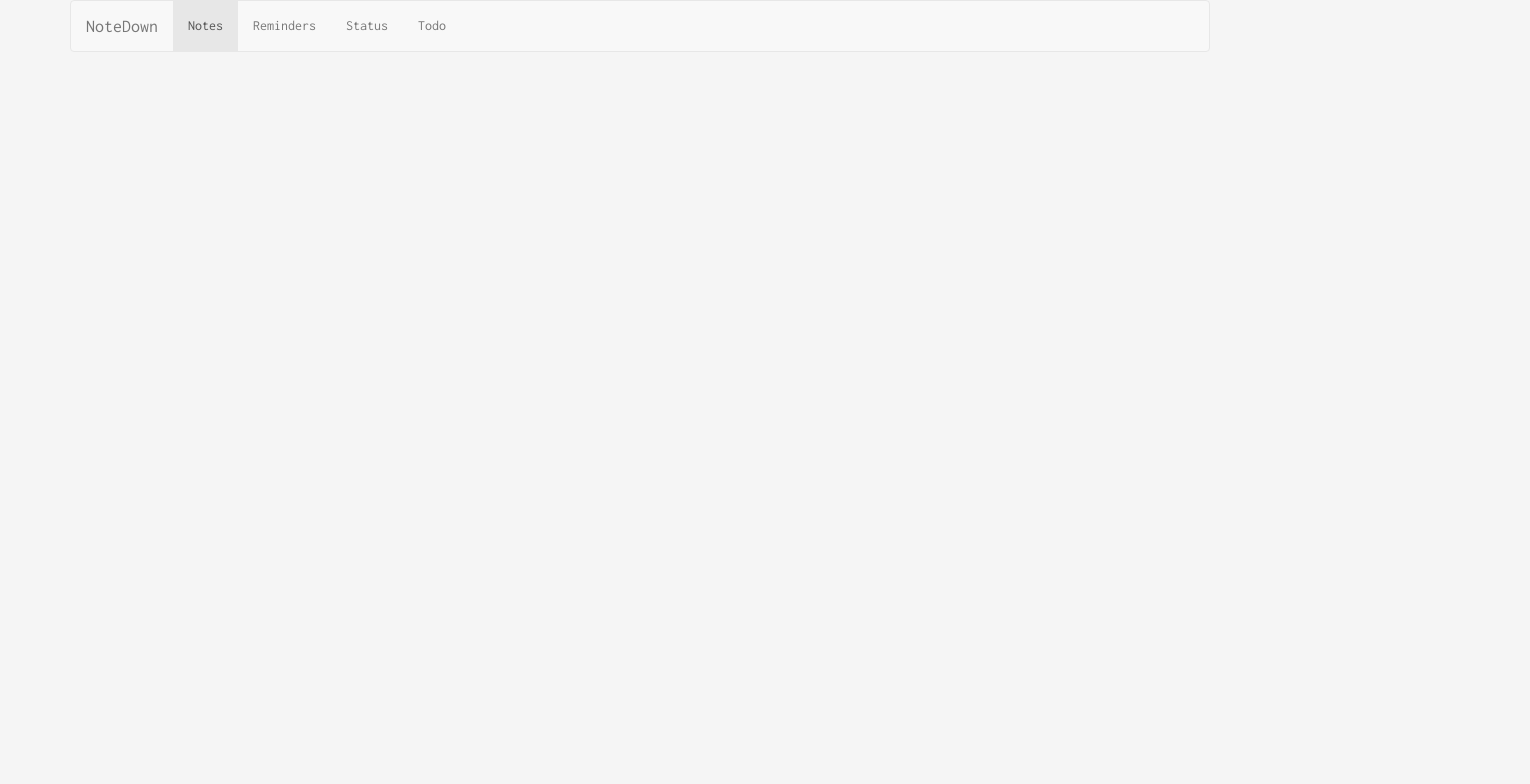
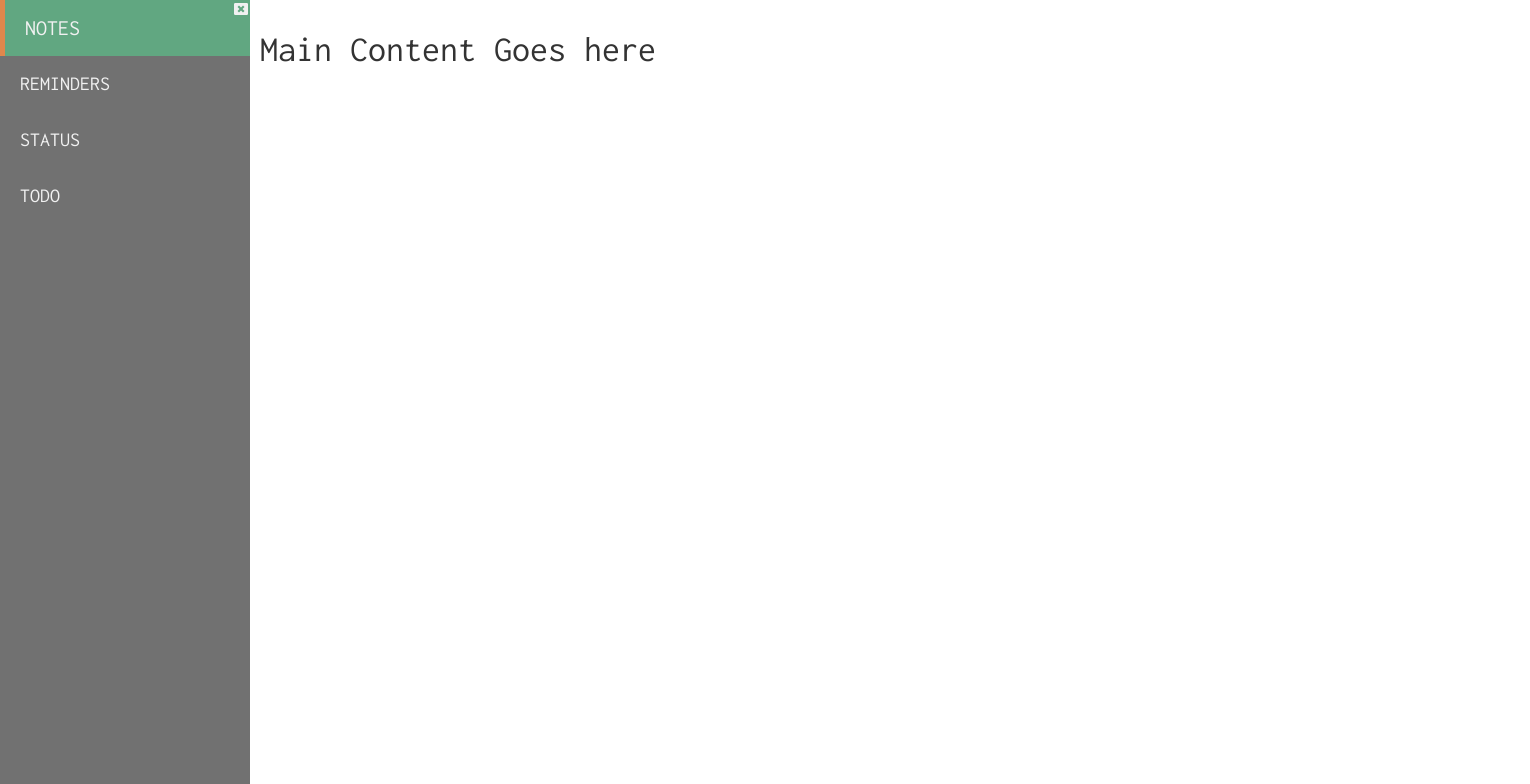
Before and after one commit to imkiran22/notedown, a React app: page / in a window 1280 px wide. Shown: the top 784 px of the page, 1530 px wide, since content can reach past the window. Built offline with nearby package versions, Linux system fonts and the light colour scheme.

Commit message:
SCSS setup with font awesome added

```diff
--- a/src/index.html
+++ b/src/index.html
@@ -4,6 +4,7 @@
     <meta charset="utf-8">
     <meta name = "viewport" content = "width = device-width, initial-scale = 1">
     <link href="https://fonts.googleapis.com/css?family=Inconsolata" rel="stylesheet">
+    <link rel="stylesheet" href="https://cdnjs.cloudflare.com/ajax/libs/font-awesome/4.7.0/css/font-awesome.min.css">
     <title>Notedown</title>
   </head>
   <body>
--- a/src/js/App.js
+++ b/src/js/App.js
@@ -5,22 +5,43 @@ export default class App extends React.Component {
    constructor(props) {
      super(props);
    }
+   collapse(bool) {
+     const mainView = document.querySelector('section.main-view');
+     const sideNav = document.querySelector('section.side-nav');
+     const collapseBtn = document.getElementById('collapse');
+
+     if (!bool) {
+       sideNav.className = sideNav.className + ' width0';
+       mainView.className = mainView.className + ' left0';
+       collapseBtn.style.display = 'block';
+       return;
+     }
+     sideNav.className = sideNav.className.replace('width0', '');
+     mainView.className = mainView.className.replace('left0', '');
+     collapseBtn.style.display = 'none';
+   }
+
+   componentDidMount() {
+     /*document.getElementById('collapse').style.display = 'none';
+     document.getElementById('show').style.display = 'none';*/
+   }
+
    render() {
      return (
-      <div class="container">
-       <nav class="navbar navbar-default">
-        <div class="container-fluid">
-          <div class="navbar-header">
-            <a class="navbar-brand" href="#">NoteDown</a>
-          </div>
-          <ul class="nav navbar-nav">
-            <li class="active"><a href="#">Notes</a></li>
-            <li><a href="#">Reminders</a></li>
-            <li><a href="#">Status</a></li>
-            <li><a href="#">Todo</a></li>
-          </ul>
-        </div>
-      </nav>
+      <div id="wrapper">
+        <section class="side-nav">
+           <a id="show" class="pull-right" onClick={this.collapse.bind(this, false)}><i class="fa fa-window-close whiteI"></i></a>
+           <nav>
+            <a href="#">Notes</a>
+            <a href="#">Reminders</a>
+            <a href="#">Status</a>
+            <a href="#">Todo</a>
+          </nav>
+        </section>
+        <section class="main-view">
+          <button id="collapse" class="btn btn-sm btn-danger" onClick={this.collapse.bind(this, true)}><span class="glyphicon glyphicon-menu-hamburger"></span></button>
+          <h1>Main Content Goes here</h1>
+        </section>
       </div>
      );
    }
--- /dev/null
+++ b/src/scss/colors.scss
@@ -0,0 +1,5 @@
+$summer-sky : #1E8BC3;
+$white-smoke : #ECECEC;
+$white : #ffffff;
+$dark-sea-green : #90C695;
+$mid-dark: #363636;
--- a/src/scss/main.scss
+++ b/src/scss/main.scss
@@ -1,27 +1,77 @@
-body {
-  background: whitesmoke;
+@import "colors.scss";
+
+body, html, #root > #wrapper {
+  background: $white !important;
   font-family: 'Inconsolata', monospace !important;
-}
-.hello-form {
-    p {
-        color: blue;
-    }
+  margin: 0;
+  padding: 0;
+  height: 100% !important;
 }
 
-ul {
-  list-style-type: none;
+section.side-nav {
+  nav {
+    a {
+      display: block;
+      font-size: 20px;
+      color: $white-smoke;
+      padding: 3px 0px 3px 20px;
+      line-height: 50px;
+      text-decoration: none;
+      text-transform: uppercase;
+      vertical-align: middle;
+    }
+    a:hover {
+      background: #1E824C;
+      transition: 0.3s ease;
+      border-left: 5px solid #D35400;
+      font-size: 22px;
+    }
+    /* padding: 0px 0px 0 10px; */
+    /* margin-top: 10px; */
+  }
+  width: 250px;
+  overflow-x: hidden;
+  height: inherit;
+  background: $mid-dark;
+  position: fixed;
+  z-index: 1;
+  top: 0;
+  left: 0;
+  opacity: 0.7;
+  transition: 0.5s ease-in;
+}
+
+section.main-view {
+  button#show {
+    display: block;
+    transition: 0.5s ease-in;
+  }
+  button#collapse {
+    display: none;
+    transition: 0.5s ease-in;
+  }
+  left: 250px;
+  position: absolute;
+  width: 100%;
+  transition: 0.5s ease-in;
+  padding: 10px;
+}
+
+.left0 {
+  left: 0 !important;
+}
+
+.width0 {
+  width: 0 !important;
+}
+
+i {
+  color: $white-smoke;
   cursor: pointer;
 }
 
-.margin-l-r {
-  margin-left: -18px;
-  margin-right: -10px;
+i.whiteI {
+  position: relative;
+  left: -2px;
+  z-index: 1;
 }
-.padding-10 {
-  padding: 10px 0px 0px 0px;
-}
-
-ul.side-nav li {
-   padding: 10px;
-   border-bottom: 2px solid skyblue;
-}
```
